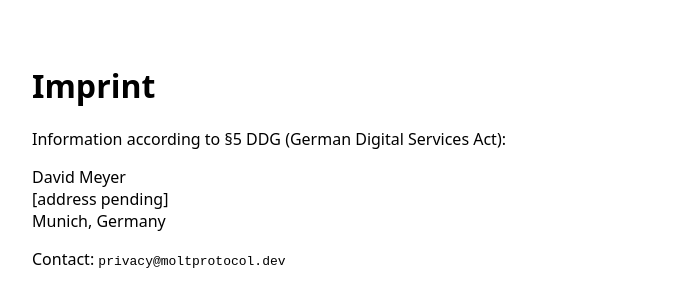
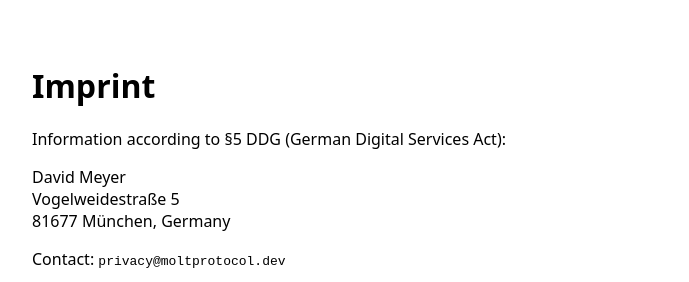
Before and after one commit to meyerdav24/molt, a Next.js app in the folder apps/web/: page /imprint in a window 1280 px wide. Shown: the top 282 px of the page, without its empty margins (288-977 px from the left). Built offline with nearby package versions, Linux system fonts and the light colour scheme.

Commit message:
Imprint: operator address filled in
Co-Authored-By: Claude Fable 5 <noreply@anthropic.com>

```diff
--- a/apps/web/app/imprint/page.tsx
+++ b/apps/web/app/imprint/page.tsx
@@ -1,7 +1,6 @@
 /**
- * Impressum (§5 DDG). The address placeholder is filled by the site
- * operator before launch traffic arrives; see TODO-HUMAN. Reviewed together
- * with the disclaimers by the lawyer-adjacent reader.
+ * Impressum (§5 DDG). Reviewed together with the disclaimers by the
+ * lawyer-adjacent reader.
  */
 export const metadata = { title: 'Imprint - Molt' };
 
@@ -15,10 +14,9 @@ export default function ImprintPage() {
       <p>
         David Meyer
         <br />
-        {/* TODO-HUMAN: ladungsfaehige Anschrift eintragen (Strasse, PLZ, Ort) */}
-        [address pending]
+        Vogelweidestraße 5
         <br />
-        Munich, Germany
+        81677 München, Germany
       </p>
       <p>
         Contact: <code>privacy@moltprotocol.dev</code>
```
